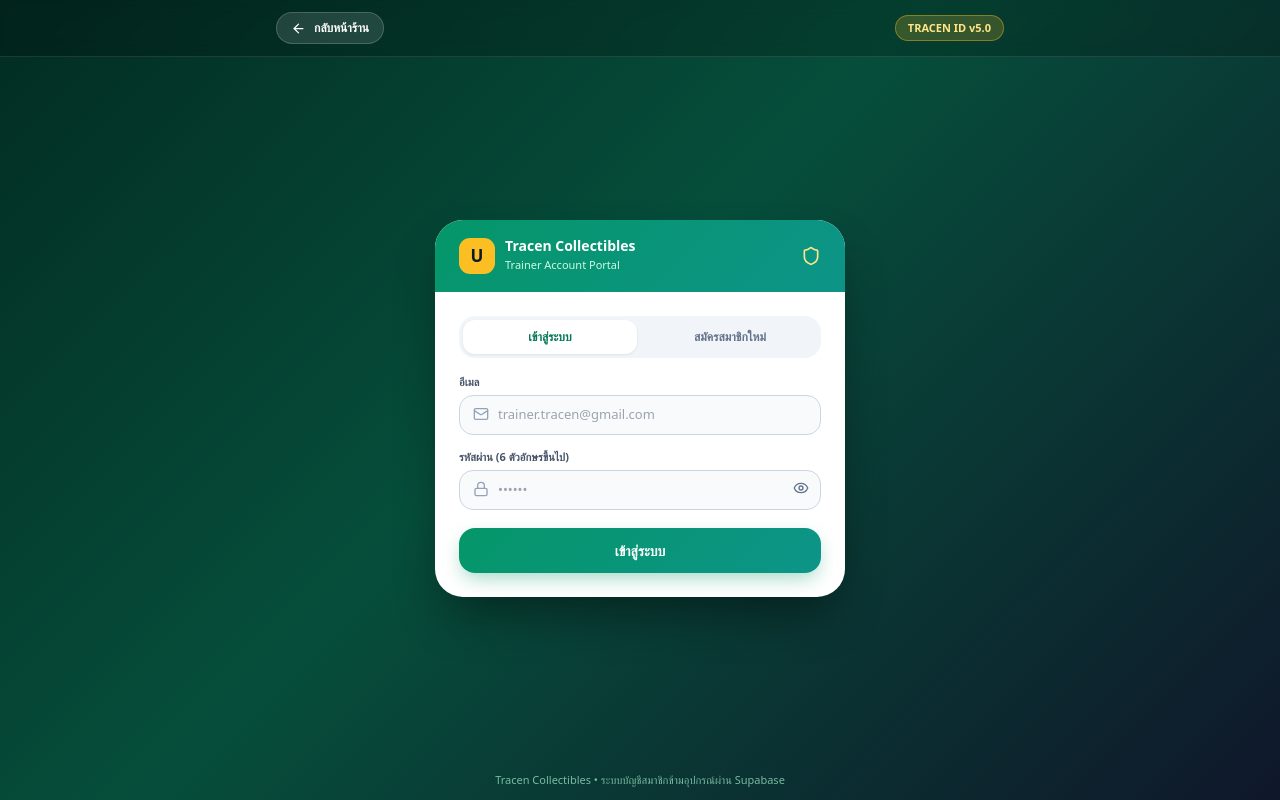
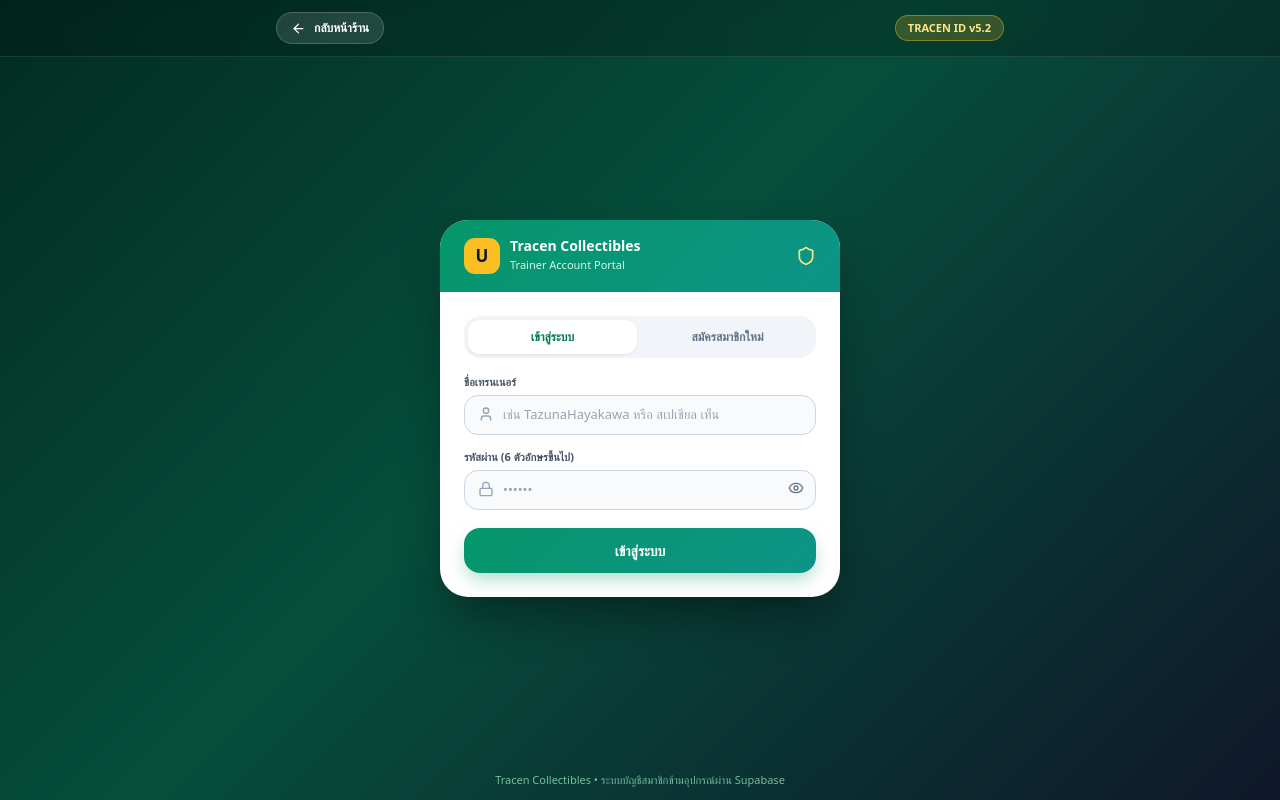
Before and after one commit to ICEKUNG434/uma-shop, a Next.js app: page /auth in a window 1280 px wide. Built offline with nearby package versions, Linux system fonts and the light colour scheme.

Commit message:
Refactor authentication to use trainer names
Updated the UI version and refactored the authentication logic to use trainer names instead of display names. Adjusted various UI elements and improved error messages.

```diff
--- a/app/auth/page.tsx
+++ b/app/auth/page.tsx
@@ -4,7 +4,6 @@ import { useState, useEffect, useCallback } from 'react';
 import { useRouter } from 'next/navigation';
 import { createClient, User } from '@supabase/supabase-js';
 import {
-  Mail,
   Lock,
   User as UserIcon,
   ArrowLeft,
@@ -25,7 +24,7 @@ import {
   Shield,
 } from 'lucide-react';
 
-const UI_VERSION = 'v5.0';
+const UI_VERSION = 'v5.2';
 const IMGBB_API_KEY = 'f9b2ed4e3933997a26d3ebd8799b306e';
 const SUPABASE_URL = 'https://jwujhkuudfqpitouiqnw.supabase.co';
 const SUPABASE_PUBLISHABLE_KEY = 'sb_publishable_EJM1vWSsz9qNrjRg20lx8A_M-FxsBMq';
@@ -37,12 +36,21 @@ const LOADING_GIFS = [
 ];
 
 const SAMPLE_TRAINER_NAMES = [
+  'TazunaHayakawa',
+  'SpecialWeek01',
+  'TokaiTeio',
+  'OguriCap',
   'เทรนเนอร์ซากุระ',
-  'สเปเชียล เท็น',
-  'ทีมสปิก้า 01',
-  'เทรนเนอร์คาเฟ่',
-  'นักสะสมเทรเซน',
 ];
+
+function usernameToInternalEmail(rawName: string): string {
+  const clean = rawName.trim().toLowerCase().replace(/\s+/g, '_');
+  const encoded = Array.from(clean)
+    .map((ch) => (/[a-z0-9._-]/.test(ch) ? ch : `u${ch.charCodeAt(0).toString(16)}`))
+    .join('');
+  const safeId = (encoded || 'trainer').slice(0, 48);
+  return `${safeId}@tracen.local`;
+}
 
 function isGifFile(file: File): boolean {
   return file.type === 'image/gif' || file.name.toLowerCase().endsWith('.gif');
@@ -115,16 +123,13 @@ export default function AuthPage() {
   const [loadingText, setLoadingText] = useState('กำลังเปิดระบบสมาชิก...');
 
   const [mode, setMode] = useState<'login' | 'register'>('login');
-  const [displayName, setDisplayName] = useState('');
-  const [email, setEmail] = useState('');
+  const [trainerName, setTrainerName] = useState('');
   const [password, setPassword] = useState('');
   const [showPassword, setShowPassword] = useState(false);
 
-  // รูปโปรไฟล์ที่ตัดกรอบวงกลมเสร็จแล้ว
   const [croppedAvatarUrl, setCroppedAvatarUrl] = useState<string | null>(null);
   const [croppedAvatarBase64, setCroppedAvatarBase64] = useState<string | null>(null);
 
-  // Pop-up ตัดกรอบรูปวงกลม
   const [rawImageToCrop, setRawImageToCrop] = useState<string | null>(null);
   const [isCropModalOpen, setIsCropModalOpen] = useState(false);
   const [zoom, setZoom] = useState(1);
@@ -301,7 +306,7 @@ export default function AuthPage() {
   const handleRandomName = () => {
     const random =
       SAMPLE_TRAINER_NAMES[Math.floor(Math.random() * SAMPLE_TRAINER_NAMES.length)];
-    setDisplayName(random);
+    setTrainerName(random);
   };
 
   const uploadAvatarToImgBB = async (): Promise<string | null> => {
@@ -330,7 +335,15 @@ export default function AuthPage() {
     e.preventDefault();
     setErrorMsg(null);
     setSuccessMsg(null);
+
+    const cleanName = trainerName.trim();
+    if (!cleanName) {
+      setErrorMsg('กรุณากรอกชื่อเทรนเนอร์ครับ');
+      return;
+    }
+
     setLoading(true);
+    const internalEmail = usernameToInternalEmail(cleanName);
 
     try {
       if (mode === 'register') {
@@ -340,18 +353,23 @@ export default function AuthPage() {
         }
 
         const { data, error } = await supabase.auth.signUp({
-          email: email.trim(),
+          email: internalEmail,
           password,
           options: {
             data: {
-              display_name: displayName.trim() || email.split('@')[0],
+              display_name: cleanName,
               avatar_url: uploadedAvatarUrl,
+              bio: 'เทรนเนอร์นักสะสมแห่งสถาบันเทรเซน',
             },
           },
         });
 
         if (error) {
-          setErrorMsg(error.message || 'ไม่สามารถสร้างบัญชีได้ กรุณาตรวจสอบข้อมูลอีกครั้งครับ');
+          if (error.message.toLowerCase().includes('already registered')) {
+            setErrorMsg('ชื่อเทรนเนอร์นี้มีคนใช้แล้ว กรุณาตั้งชื่ออื่นครับ');
+          } else {
+            setErrorMsg(error.message || 'ไม่สามารถสร้างบัญชีได้ กรุณาลองใหม่อีกครั้งครับ');
+          }
           setLoading(false);
           return;
         }
@@ -362,21 +380,20 @@ export default function AuthPage() {
           setCurrentUser(data.user);
         }
 
-        setSuccessMsg('สร้างบัญชีสมาชิกสำเร็จแล้วครับ!');
+        setSuccessMsg('สร้างบัญชีสำเร็จ! กำลังพากลับหน้าแรก...');
         setLoading(false);
 
-        triggerGifLoader('สร้างบัญชีสำเร็จ! กำลังพากลับสู่หน้าร้าน...', 850, () => {
+        triggerGifLoader('สมัครสมาชิกสำเร็จ! กำลังเข้าสู่หน้าแรก...', 750, () => {
           router.push('/');
-          router.refresh();
         });
       } else {
         const { data, error } = await supabase.auth.signInWithPassword({
-          email: email.trim(),
+          email: internalEmail,
           password,
         });
 
         if (error) {
-          setErrorMsg('อีเมลหรือรหัสผ่านไม่ถูกต้อง กรุณาลองใหม่อีกครั้งครับ');
+          setErrorMsg('ชื่อเทรนเนอร์หรือรหัสผ่านไม่ถูกต้อง กรุณาลองใหม่อีกครั้งครับ');
           setLoading(false);
           return;
         }
@@ -385,12 +402,11 @@ export default function AuthPage() {
           setCurrentUser(data.session.user);
         }
 
-        setSuccessMsg('เข้าสู่ระบบสำเร็จแล้วครับ!');
+        setSuccessMsg('เข้าสู่ระบบสำเร็จ! กำลังพากลับหน้าแรก...');
         setLoading(false);
 
-        triggerGifLoader('กำลังเข้าสู่ระบบเทรนเนอร์...', 800, () => {
+        triggerGifLoader('กำลังเข้าสู่หน้าแรก...', 700, () => {
           router.push('/');
-          router.refresh();
         });
       }
     } catch {
@@ -424,7 +440,6 @@ export default function AuthPage() {
         justifyContent: 'space-between',
       }}
     >
-      {/* หน้าโหลดสีสดใสพร้อมสลับ GIF */}
       {isLoadingScreen && (
         <div
           style={{
@@ -480,7 +495,6 @@ export default function AuthPage() {
         </div>
       )}
 
-      {/* Pop-up ตัดกรอบรูปวงกลม */}
       {isCropModalOpen && rawImageToCrop && (
         <div
           style={{
@@ -688,7 +702,6 @@ export default function AuthPage() {
         </div>
       )}
 
-      {/* แถบเมนูด้านบน */}
       <header
         style={{
           borderBottom: '1px solid rgba(255,255,255,0.1)',
@@ -748,7 +761,6 @@ export default function AuthPage() {
         </div>
       </header>
 
-      {/* กล่องกลางใบเดียวขนาดพอดีจอ */}
       <main
         style={{
           flex: 1,
@@ -761,7 +773,7 @@ export default function AuthPage() {
         <div
           style={{
             width: '100%',
-            maxWidth: '410px',
+            maxWidth: '400px',
             background: '#ffffff',
             borderRadius: '28px',
             boxShadow: '0 25px 50px -12px rgba(0, 0, 0, 0.45)',
@@ -877,10 +889,10 @@ export default function AuthPage() {
                     </span>
                     <h1
                       style={{
-                        fontSize: '17px',
+                        fontSize: '18px',
                         fontWeight: 800,
                         color: '#0f172a',
-                        margin: '4px 0 2px 0',
+                        margin: '4px 0 0 0',
                         overflow: 'hidden',
                         textOverflow: 'ellipsis',
                         whiteSpace: 'nowrap',
@@ -888,18 +900,6 @@ export default function AuthPage() {
                     >
                       {displayTitle}
                     </h1>
-                    <p
-                      style={{
-                        fontSize: '12px',
-                        color: '#64748b',
-                        margin: 0,
-                        overflow: 'hidden',
-                        textOverflow: 'ellipsis',
-                        whiteSpace: 'nowrap',
-                      }}
-                    >
-                      {currentUser.email}
-                    </p>
                   </div>
                 </div>
 
@@ -1247,7 +1247,6 @@ export default function AuthPage() {
                     </>
                   )}
 
-                  {mode === 'register' && (
                   <div>
                     <div
                       style={{
@@ -1260,6 +1259,7 @@ export default function AuthPage() {
                       <label style={{ fontSize: '11px', fontWeight: 700, color: '#475569' }}>
                         ชื่อเทรนเนอร์
                       </label>
+                      {mode === 'register' && (
                         <button
                           type="button"
                           onClick={handleRandomName}
@@ -1279,6 +1279,7 @@ export default function AuthPage() {
                           <Wand2 style={{ width: '12px', height: '12px' }} />
                           <span>สุ่มชื่อเท่ๆ</span>
                         </button>
+                      )}
                     </div>
                     <div style={{ position: 'relative' }}>
                       <UserIcon
@@ -1294,54 +1295,9 @@ export default function AuthPage() {
                       <input
                         type="text"
                         required
-                          placeholder="เช่น สเปเชียล เท็น หรือ เทรนเนอร์ซากุระ"
-                          value={displayName}
-                          onChange={(e) => setDisplayName(e.target.value)}
-                          style={{
-                            width: '100%',
-                            boxSizing: 'border-box',
-                            borderRadius: '14px',
-                            border: '1px solid #cbd5e1',
-                            background: '#f8fafc',
-                            padding: '9px 14px 9px 38px',
-                            fontSize: '13px',
-                            color: '#0f172a',
-                            outline: 'none',
-                          }}
-                        />
-                      </div>
-                    </div>
-                  )}
-
-                  <div>
-                    <label
-                      style={{
-                        display: 'block',
-                        fontSize: '11px',
-                        fontWeight: 700,
-                        color: '#475569',
-                        marginBottom: '5px',
-                      }}
-                    >
-                      อีเมล
-                    </label>
-                    <div style={{ position: 'relative' }}>
-                      <Mail
-                        style={{
-                          position: 'absolute',
-                          left: '14px',
-                          top: '11px',
-                          width: '16px',
-                          height: '16px',
-                          color: '#94a3b8',
-                        }}
-                      />
-                      <input
-                        type="email"
-                        required
-                        placeholder="trainer.tracen@gmail.com"
-                        value={email}
-                        onChange={(e) => setEmail(e.target.value)}
+                        placeholder="เช่น TazunaHayakawa หรือ สเปเชียล เท็น"
+                        value={trainerName}
+                        onChange={(e) => setTrainerName(e.target.value)}
                         style={{
                           width: '100%',
                           boxSizing: 'border-box',
```
Lines whose indentation alone changed are shown as unchanged.
